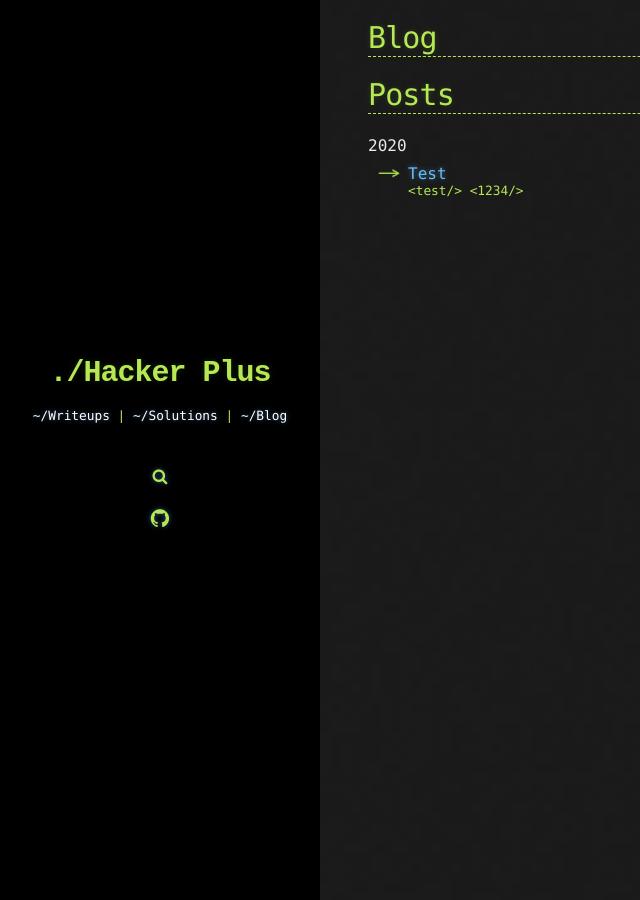
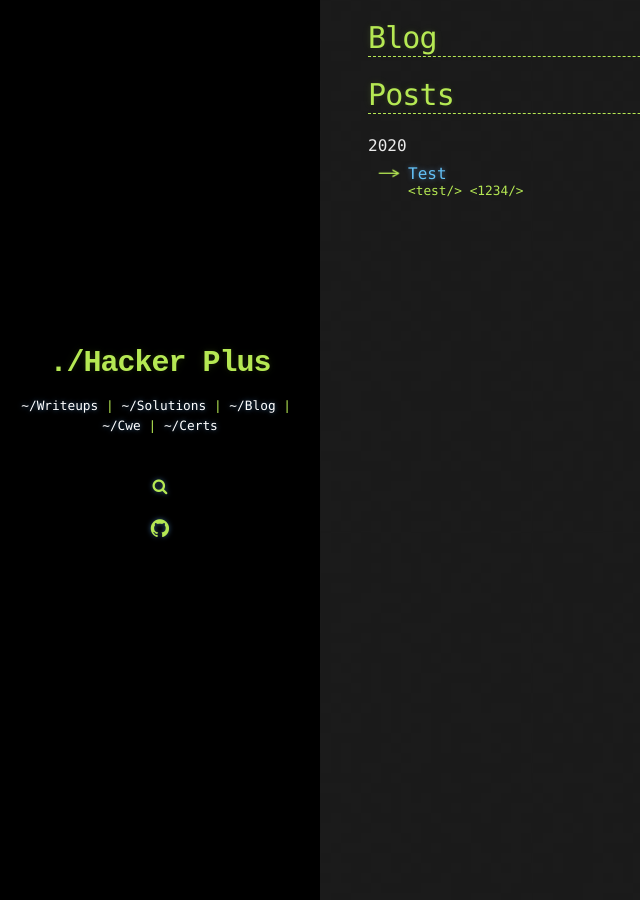
Before and after one commit to br33z3/br33z3.github.io, a Jekyll site: the page built from _pages/blog.md, in a window 1280 px wide. Shown: the whole page, without its empty margins (0-640 px from the left). Built offline with Jekyll 4.4.1, drawn with Linux system fonts in a browser that asks for light colours; comment, search, counter and statistics services are not loaded.

Commit message:
Update dirs.yml

```diff
--- a/_data/dirs.yml
+++ b/_data/dirs.yml
@@ -1,3 +1,5 @@
 - writeups
 - solutions
 - blog
+- CWE
+- Certs
```
